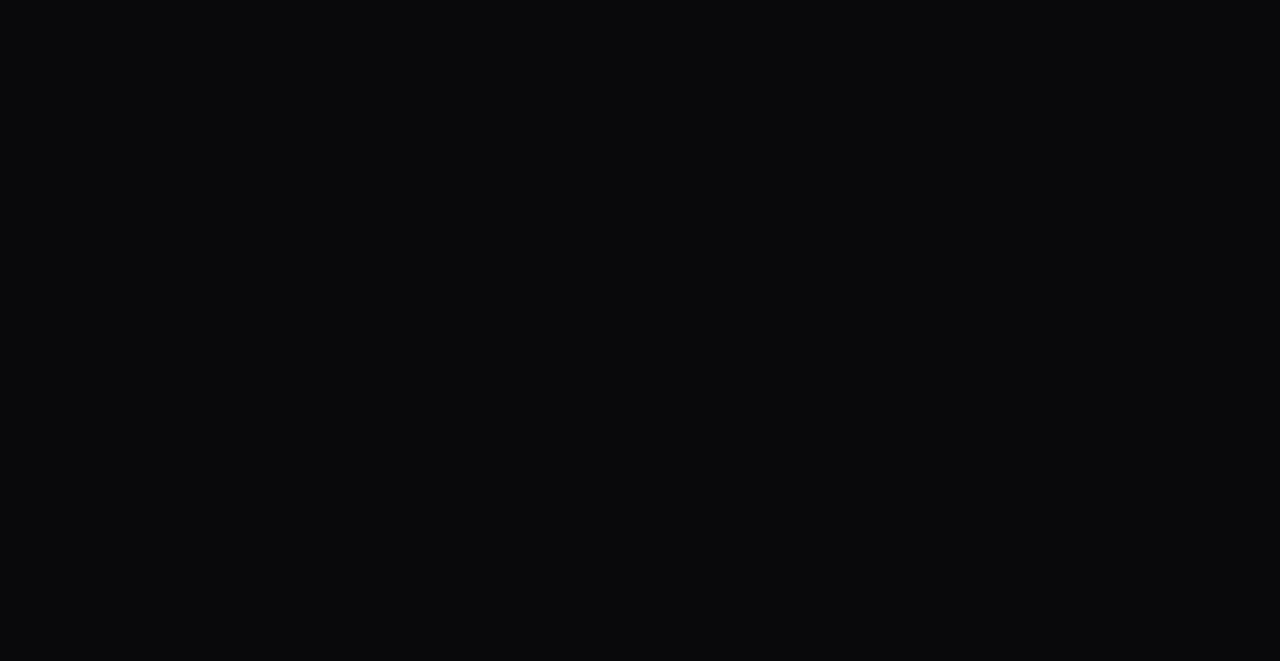
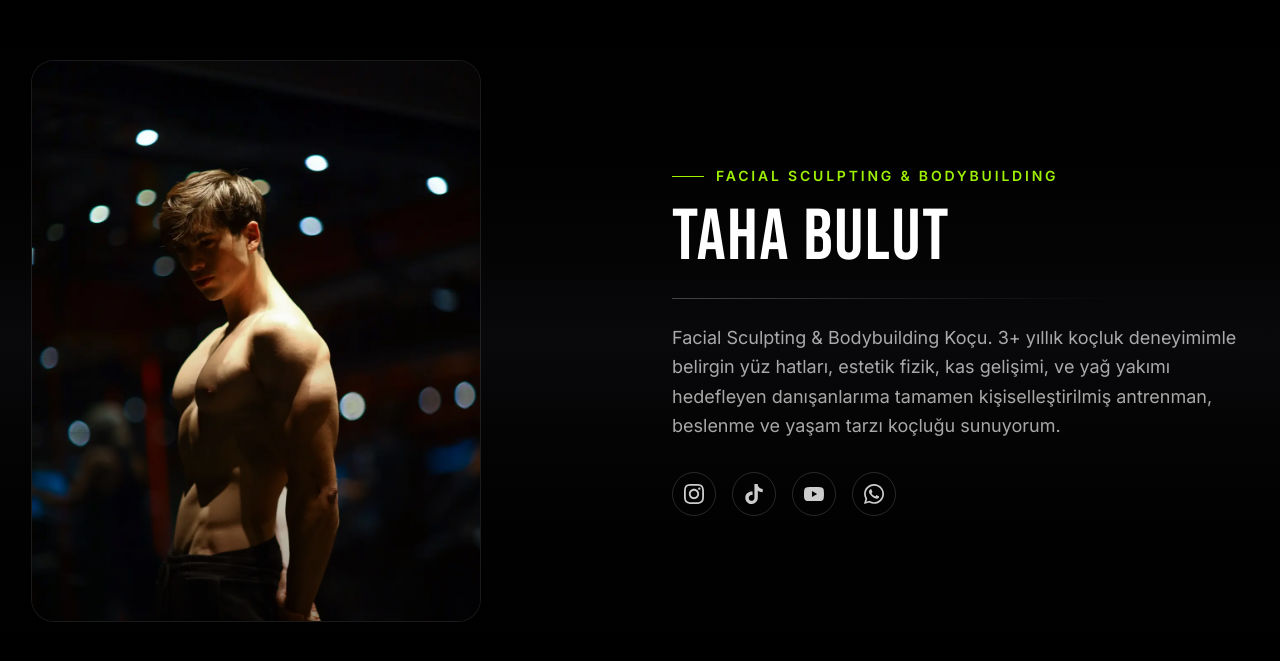
Before and after one commit to eraykn/tahacloud-, a Next.js app: page / in a window 1280 px wide. Shown: the part 867-1528 px from the top of the page. Built offline with nearby package versions, Linux system fonts and the light colour scheme.

Commit message:
feat: add About component with animations and social links

```diff
--- a/src/app/page.tsx
+++ b/src/app/page.tsx
@@ -1,4 +1,5 @@
 import Navbar from "@/components/navbar";
+import About from "@/components/about";
 
 export default function Home() {
   return (
@@ -38,13 +39,13 @@
               <br />
               PERFORM BETTER,
               <br />
-              <span className="text-brand">LIVE BETTER</span>
+              <span className="text-brand">LIVE BETTER.</span>
             </h1>
           </div>
         </section>
 
-        {/* Temporary scroll test area — replaced by more sections later */}
-        <section className="min-h-[200vh] bg-zinc-950" />
+        {/* Hakkımda */}
+        <About />
       </main>
     </>
   );
--- /dev/null
+++ b/src/components/about.tsx
@@ -0,0 +1,195 @@
+"use client";
+
+import Image from "next/image";
+import { motion, useReducedMotion, type Variants } from "motion/react";
+
+const SOCIALS: {
+  label: string;
+  href: string;
+  icon: React.ComponentType<{ className?: string }>;
+}[] = [
+  { label: "Instagram", href: "#", icon: InstagramIcon },
+  { label: "TikTok", href: "#", icon: TikTokIcon },
+  { label: "YouTube", href: "#", icon: YouTubeIcon },
+  { label: "WhatsApp", href: "#", icon: WhatsAppIcon },
+];
+
+export default function About() {
+  const reduceMotion = useReducedMotion();
+  const dx = reduceMotion ? 0 : 1;
+
+  const photoVariants: Variants = {
+    hidden: { opacity: 0, x: -80 * dx },
+    show: {
+      opacity: 1,
+      x: 0,
+      transition: { duration: 0.8, ease: [0.22, 1, 0.36, 1] },
+    },
+  };
+
+  const container: Variants = {
+    hidden: {},
+    show: {
+      transition: reduceMotion
+        ? {}
+        : { staggerChildren: 0.12, delayChildren: 0.15 },
+    },
+  };
+
+  const item: Variants = {
+    hidden: { opacity: 0, y: 24 * dx },
+    show: {
+      opacity: 1,
+      y: 0,
+      transition: { duration: 0.6, ease: [0.22, 1, 0.36, 1] },
+    },
+  };
+
+  return (
+    <section
+      id="about"
+      className="relative overflow-hidden bg-gradient-to-b from-black via-zinc-950 to-black py-24 md:py-32"
+    >
+      <div className="mx-auto grid max-w-7xl grid-cols-1 items-center gap-12 px-5 sm:px-8 md:grid-cols-2 md:gap-16">
+        {/* Photo */}
+        <motion.div
+          variants={photoVariants}
+          initial="hidden"
+          whileInView="show"
+          viewport={{ once: true, amount: 0.3 }}
+          className="relative mx-auto w-full max-w-md md:mx-0"
+        >
+          {/* acid-green glow behind photo */}
+          <div className="absolute -inset-4 -z-10 rounded-[2rem] bg-brand/20 blur-3xl" />
+          <div className="relative aspect-[4/5] overflow-hidden rounded-3xl ring-1 ring-white/10">
+            <Image
+              src="/phot/tahaFoto.png"
+              alt="Taha Bulut"
+              fill
+              sizes="(max-width: 768px) 100vw, 40vw"
+              className="object-cover"
+            />
+            {/* bottom fade for depth */}
+            <div className="absolute inset-0 bg-gradient-to-t from-black/40 via-transparent to-transparent" />
+          </div>
+        </motion.div>
+
+        {/* Text */}
+        <motion.div
+          variants={container}
+          initial="hidden"
+          whileInView="show"
+          viewport={{ once: true, amount: 0.3 }}
+          className="flex flex-col"
+        >
+          {/* Eyebrow */}
+          <motion.div
+            variants={item}
+            className="flex items-center gap-3 text-brand"
+          >
+            <span className="h-px w-8 bg-brand" />
+            <span className="text-sm font-semibold uppercase tracking-[0.2em]">
+              Facial Sculpting &amp; Bodybuilding
+            </span>
+          </motion.div>
+
+          {/* Name */}
+          <motion.h2
+            variants={item}
+            className="mt-4 font-heading text-5xl tracking-wide text-white md:text-7xl"
+          >
+            TAHA BULUT
+          </motion.h2>
+
+          {/* Faint divider */}
+          <motion.div
+            variants={item}
+            className="mt-6 h-px w-full max-w-md bg-gradient-to-r from-white/25 via-white/10 to-transparent"
+          />
+
+          {/* Description */}
+          <motion.p
+            variants={item}
+            className="mt-6 max-w-xl text-base leading-relaxed text-white/65 md:text-lg"
+          >
+            Facial Sculpting &amp; Bodybuilding Koçu. 3+ yıllık koçluk
+            deneyimimle belirgin yüz hatları, estetik fizik, kas gelişimi, ve
+            yağ yakımı hedefleyen danışanlarıma tamamen kişiselleştirilmiş
+            antrenman, beslenme ve yaşam tarzı koçluğu sunuyorum.
+          </motion.p>
+
+          {/* Socials */}
+          <motion.ul variants={item} className="mt-8 flex items-center gap-4">
+            {SOCIALS.map(({ label, href, icon: Icon }) => (
+              <li key={label}>
+                <a
+                  href={href}
+                  aria-label={label}
+                  target="_blank"
+                  rel="noopener noreferrer"
+                  className="flex size-11 items-center justify-center rounded-full border border-white/15 text-white/80 transition-colors duration-300 hover:border-brand hover:bg-brand/10 hover:text-brand"
+                >
+                  <Icon className="size-5" />
+                </a>
+              </li>
+            ))}
+          </motion.ul>
+        </motion.div>
+      </div>
+    </section>
+  );
+}
+
+/* ---- Inline brand icons (lucide has no brand marks) ---- */
+
+function InstagramIcon({ className }: { className?: string }) {
+  return (
+    <svg
+      viewBox="0 0 24 24"
+      fill="currentColor"
+      aria-hidden
+      className={className}
+    >
+      <path d="M12 2.163c3.204 0 3.584.012 4.85.07 3.252.148 4.771 1.691 4.919 4.919.058 1.265.069 1.645.069 4.849 0 3.205-.012 3.584-.069 4.849-.149 3.225-1.664 4.771-4.919 4.919-1.266.058-1.644.07-4.85.07-3.204 0-3.584-.012-4.849-.07-3.26-.149-4.771-1.699-4.919-4.92-.058-1.265-.07-1.644-.07-4.849 0-3.204.013-3.583.07-4.849.149-3.227 1.664-4.771 4.919-4.919 1.266-.057 1.645-.069 4.849-.069zm0-2.163c-3.259 0-3.667.014-4.947.072-4.358.2-6.78 2.618-6.98 6.98-.059 1.281-.073 1.689-.073 4.948 0 3.259.014 3.668.072 4.948.2 4.358 2.618 6.78 6.98 6.98 1.281.058 1.689.072 4.948.072 3.259 0 3.668-.014 4.948-.072 4.354-.2 6.782-2.618 6.979-6.98.059-1.28.073-1.689.073-4.948 0-3.259-.014-3.667-.072-4.947-.196-4.354-2.617-6.78-6.979-6.98-1.281-.059-1.69-.073-4.949-.073zm0 5.838c-3.403 0-6.162 2.759-6.162 6.162s2.759 6.163 6.162 6.163 6.162-2.759 6.162-6.163c0-3.403-2.759-6.162-6.162-6.162zm0 10.162c-2.209 0-4-1.79-4-4 0-2.209 1.791-4 4-4s4 1.791 4 4c0 2.21-1.791 4-4 4zm6.406-11.845c-.796 0-1.441.645-1.441 1.44s.645 1.44 1.441 1.44c.795 0 1.439-.645 1.439-1.44s-.644-1.44-1.439-1.44z" />
+    </svg>
+  );
+}
+
+function TikTokIcon({ className }: { className?: string }) {
+  return (
+    <svg
+      viewBox="0 0 24 24"
+      fill="currentColor"
+      aria-hidden
+      className={className}
+    >
+      <path d="M12.525.02c1.31-.02 2.61-.01 3.91-.02.08 1.53.63 3.09 1.75 4.17 1.12 1.11 2.7 1.62 4.24 1.79v4.03c-1.44-.05-2.89-.35-4.2-.97-.57-.26-1.1-.59-1.62-.93-.01 2.92.01 5.84-.02 8.75-.08 1.4-.54 2.79-1.35 3.94-1.31 1.92-3.58 3.17-5.91 3.21-1.43.08-2.86-.31-4.08-1.03-2.02-1.19-3.44-3.37-3.65-5.71-.02-.5-.03-1-.01-1.49.18-1.9 1.12-3.72 2.58-4.96 1.66-1.44 3.98-2.13 6.15-1.72.02 1.48-.04 2.96-.04 4.44-.99-.32-2.15-.23-3.02.37-.63.41-1.11 1.04-1.36 1.75-.21.51-.15 1.07-.14 1.61.24 1.64 1.82 3.02 3.5 2.87 1.12-.01 2.19-.66 2.77-1.61.19-.33.4-.67.41-1.06.1-1.79.06-3.57.07-5.36.01-4.03-.01-8.05.02-12.07z" />
+    </svg>
+  );
+}
+
+function YouTubeIcon({ className }: { className?: string }) {
+  return (
+    <svg
+      viewBox="0 0 24 24"
+      fill="currentColor"
+      aria-hidden
+      className={className}
+    >
+      <path d="M23.498 6.186a3.016 3.016 0 0 0-2.122-2.136C19.505 3.545 12 3.545 12 3.545s-7.505 0-9.377.505A3.017 3.017 0 0 0 .502 6.186C0 8.07 0 12 0 12s0 3.93.502 5.814a3.016 3.016 0 0 0 2.122 2.136c1.871.505 9.376.505 9.376.505s7.505 0 9.377-.505a3.015 3.015 0 0 0 2.122-2.136C24 15.93 24 12 24 12s0-3.93-.502-5.814zM9.545 15.568V8.432L15.818 12l-6.273 3.568z" />
+    </svg>
+  );
+}
+
+function WhatsAppIcon({ className }: { className?: string }) {
+  return (
+    <svg
+      viewBox="0 0 24 24"
+      fill="currentColor"
+      aria-hidden
+      className={className}
+    >
+      <path d="M17.472 14.382c-.297-.149-1.758-.867-2.03-.967-.273-.099-.471-.148-.67.15-.197.297-.767.966-.94 1.164-.173.199-.347.223-.644.075-.297-.149-1.255-.463-2.39-1.475-.883-.788-1.48-1.761-1.653-2.059-.173-.297-.018-.458.13-.606.134-.133.298-.347.446-.52.149-.174.198-.298.298-.497.099-.198.05-.371-.025-.52-.075-.149-.669-1.612-.916-2.207-.242-.579-.487-.5-.669-.51-.173-.008-.371-.01-.57-.01-.198 0-.52.074-.792.372-.272.297-1.04 1.016-1.04 2.479 0 1.462 1.065 2.875 1.213 3.074.149.198 2.096 3.2 5.077 4.487.709.306 1.262.489 1.694.625.712.227 1.36.195 1.871.118.571-.085 1.758-.719 2.006-1.413.248-.694.248-1.289.173-1.413-.074-.124-.272-.198-.57-.347m-5.421 7.403h-.004a9.87 9.87 0 0 1-5.031-1.378l-.361-.214-3.741.982.998-3.648-.235-.374a9.86 9.86 0 0 1-1.51-5.26c.001-5.45 4.436-9.884 9.888-9.884 2.64 0 5.122 1.03 6.988 2.898a9.825 9.825 0 0 1 2.893 6.994c-.003 5.45-4.437 9.885-9.885 9.885M20.52 3.449C18.24 1.245 15.24 0 12.045 0 5.463 0 .104 5.334.101 11.892c0 2.096.549 4.14 1.595 5.945L0 24l6.335-1.652a12.062 12.062 0 0 0 5.71 1.447h.006c6.585 0 11.946-5.335 11.949-11.896 0-3.176-1.24-6.165-3.487-8.411" />
+    </svg>
+  );
+}
```
Also changed, not shown: public/phot/tahaFoto.png (added), 1 other file (tests, documents, lock files or other folders).
